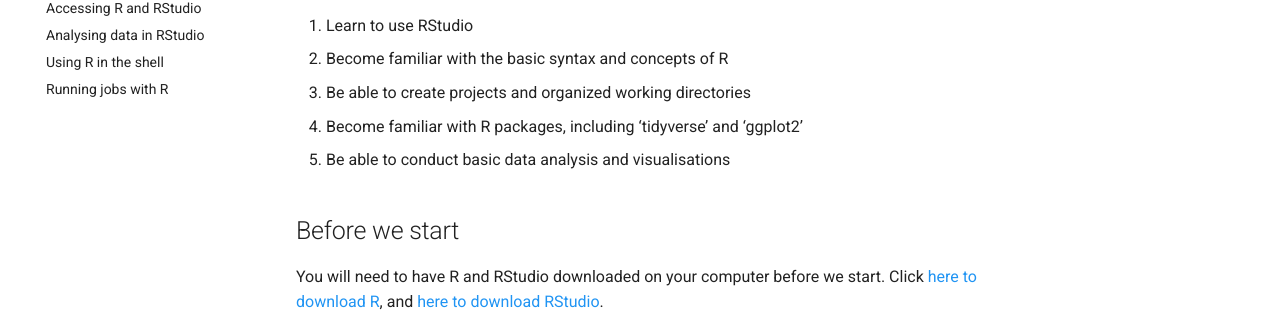
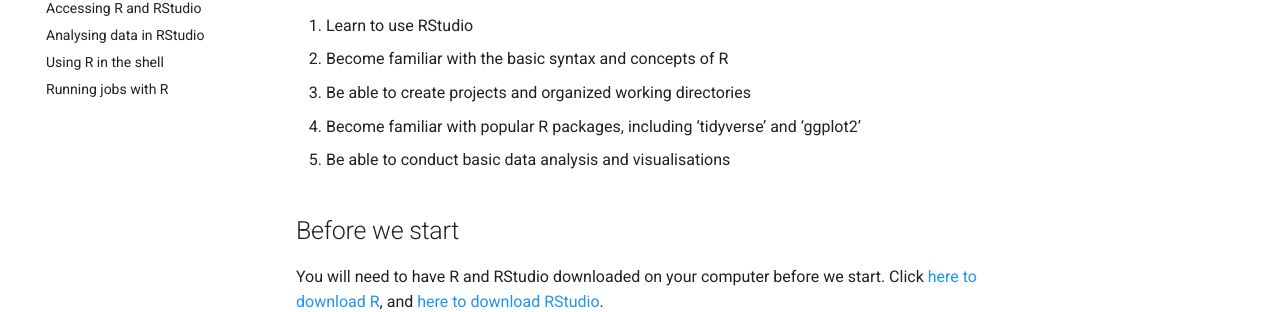
Before and after one commit to finnsdottir/r-clusters-may2026, an MkDocs documentation site: the page built from docs/index.md, in a window 1280 px wide and 1059 px high. Shown: the part 453-765 px from the top of the window. Built offline with MkDocs 1.6.1 and Material for MkDocs 9.7.7, drawn with Linux system fonts in a browser that asks for light colours.

Commit message:
updating one word on the intro page

```diff
--- a/docs/index.md
+++ b/docs/index.md
@@ -10,7 +10,7 @@ This session is suitable for beginners with no prior knowledge of R. There are n
 1. Learn to use RStudio
 2. Become familiar with the basic syntax and concepts of R
 3. Be able to create projects and organized working directories
-4. Become familiar with R packages, including ‘tidyverse’ and ‘ggplot2’
+4. Become familiar with popular R packages, including ‘tidyverse’ and ‘ggplot2’
 5. Be able to conduct basic data analysis and visualisations
 
 ## Before we start
```
Also changed, not shown: 1 other file.
